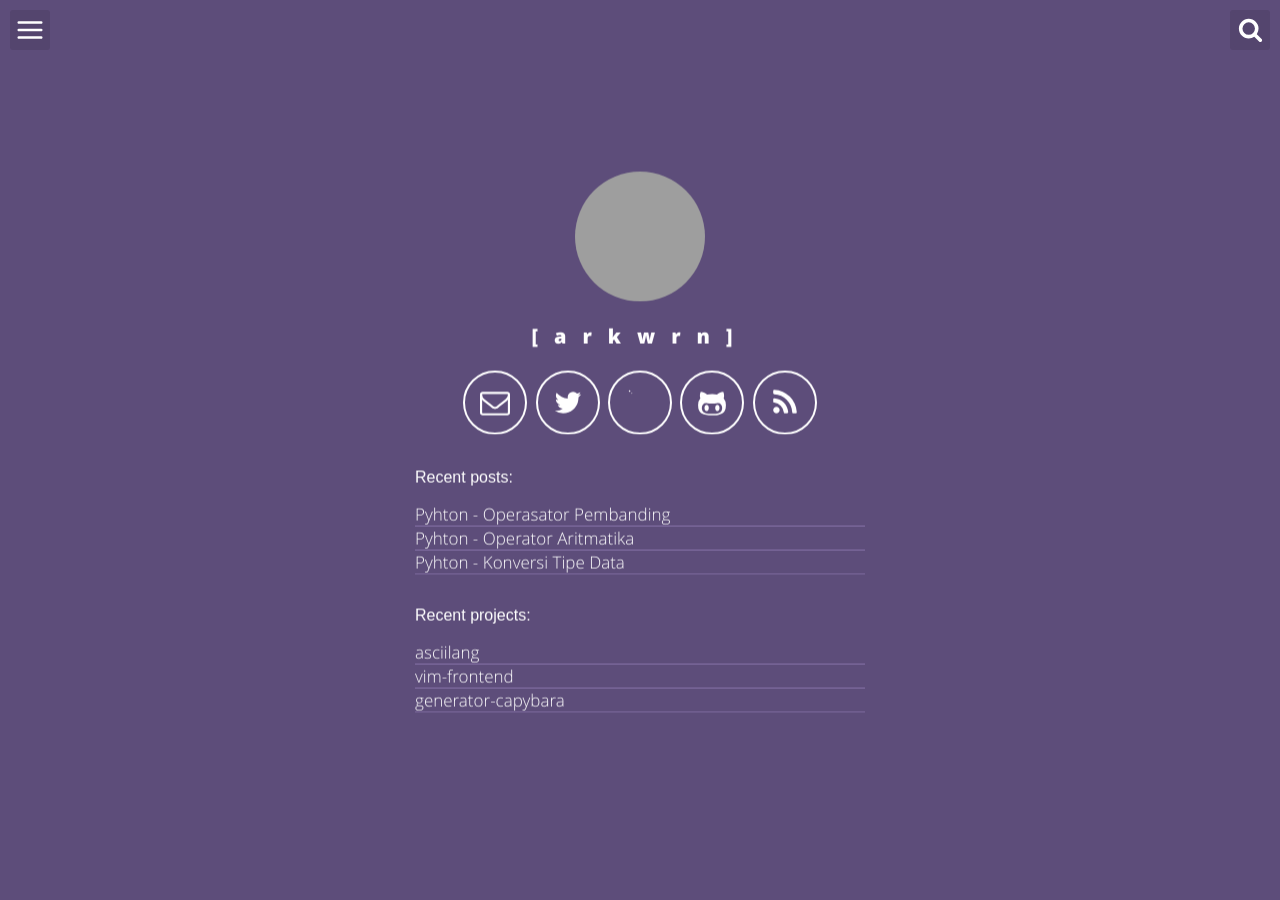
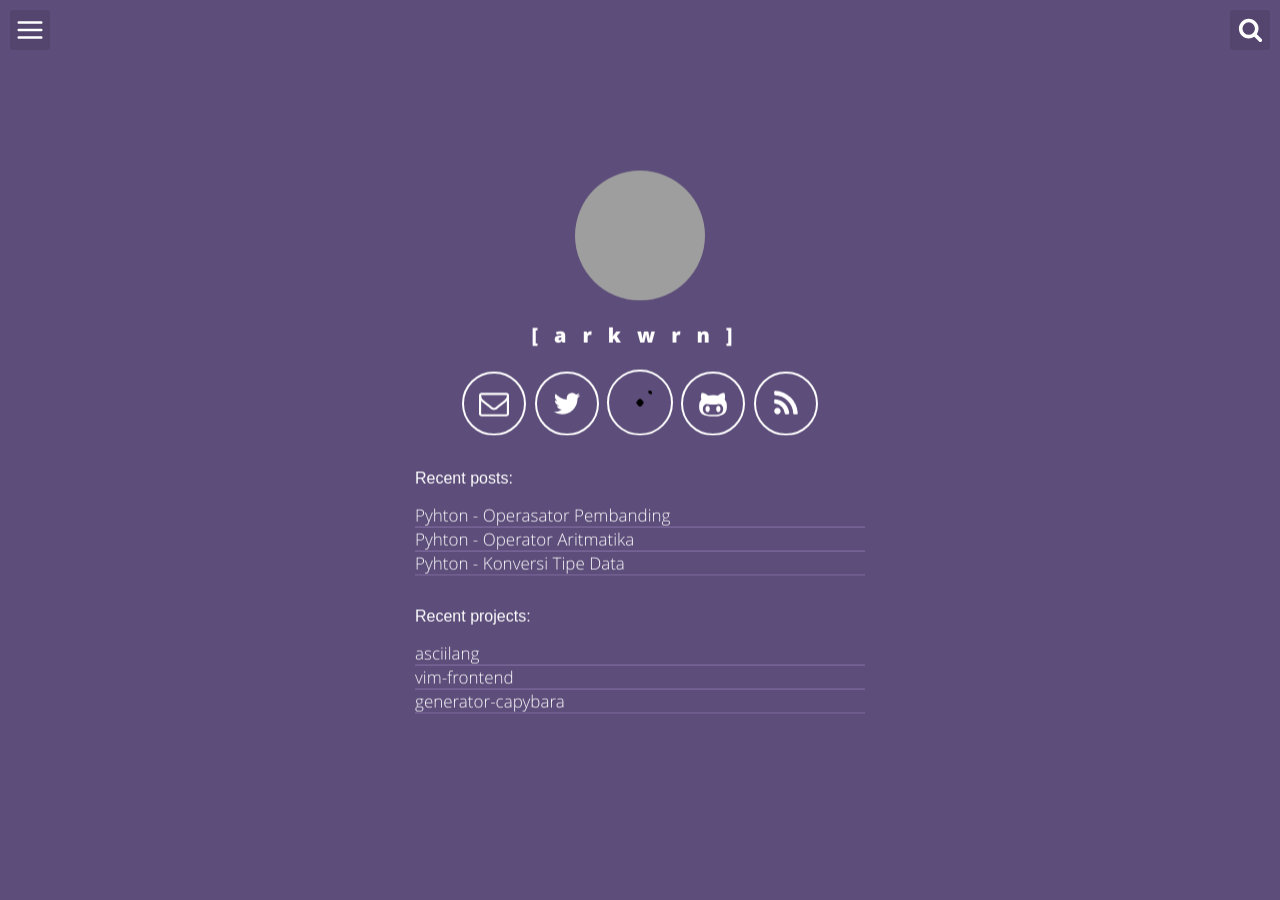
Before and after one commit to arkrwn/arkwrn.github.io, a Jekyll site: the page built from index.html, in a window 1280 px wide. Built offline with Jekyll 4.4.1, drawn with Linux system fonts in a browser that asks for light colours; grey boxes are pictures that could not be loaded.

Commit message:
Update somed.html

```diff
--- a/_includes/somed.html
+++ b/_includes/somed.html
@@ -9,7 +9,19 @@
             </a>
 
             <a aria-label="My Instagram" title="Show my Photo" target="_blank" href="https://www.instagram.com/arkwrn_">
-                <svg class="icon icon-google-plus"><use xlink:href="#icon-google-plus"></use></svg>
+
+<svg version="1.0" xmlns="http://www.w3.org/2000/svg"
+ width="24.000000pt" height="24.000000pt" viewBox="0 0 24.000000 24.000000"
+ preserveAspectRatio="xMidYMid meet">
+
+<g transform="translate(0.000000,24.000000) scale(0.100000,-0.100000)"
+fill="#000000" stroke="none">
+<path d="M182 198 c6 -18 28 -21 28 -4 0 9 -7 16 -16 16 -9 0 -14 -5 -12 -12z"/>
+<path d="M100 134 c-11 -12 -10 -18 3 -32 16 -15 18 -15 34 0 13 14 14 20 3
+32 -16 20 -24 20 -40 0z"/>
+</g>
+</svg>
+
             </a>
 
             <a aria-label="My Github" title="Show my projetcts" target="_blank" href="https://github.com/{{site.github_username}}">
```
